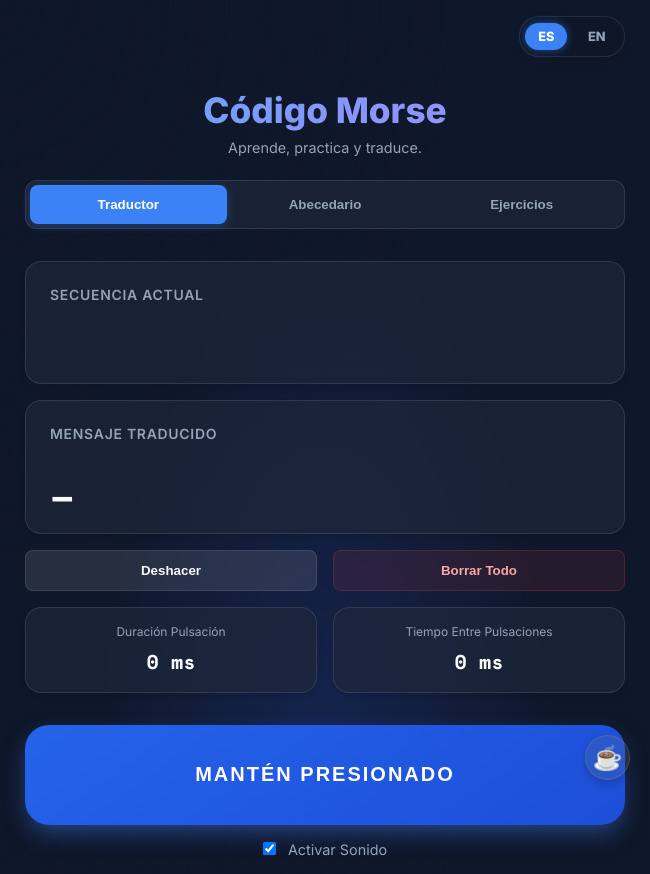
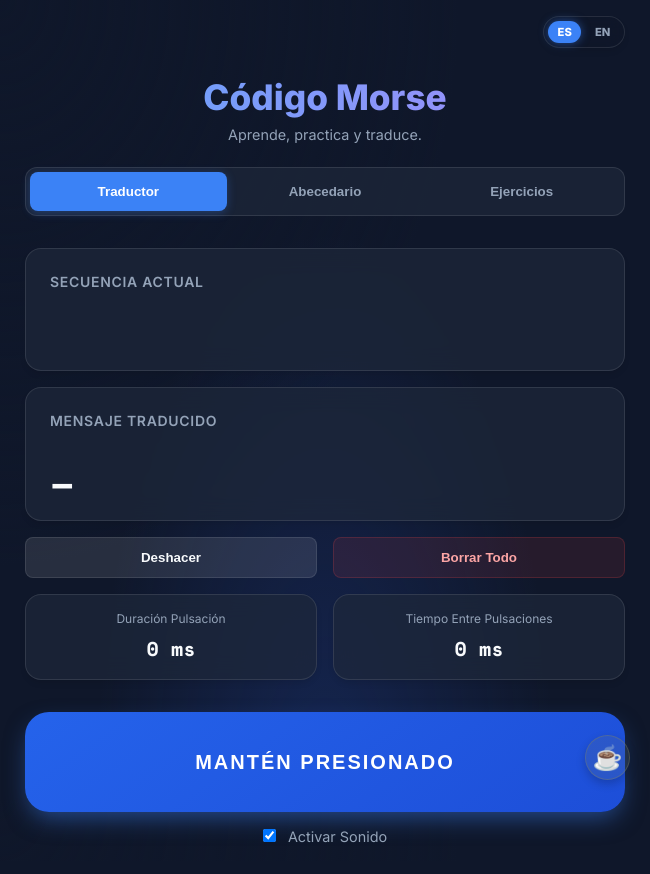
Before and after one commit to CristianM1987/MorseCodeEdu, an Electron app: page index.html in a window 650 px wide. Drawn offline with nearby package versions, Linux system fonts and the light colour scheme.

Commit message:
style: Hacer el toggle de idioma mas pequeno y evitar cache

```diff
--- a/index.html
+++ b/index.html
@@ -4,7 +4,7 @@
     <meta charset="UTF-8">
     <meta name="viewport" content="width=device-width, initial-scale=1.0">
     <title>Traductor de Código Morse</title>
-    <link rel="stylesheet" href="style.css">
+    <link rel="stylesheet" href="style.css?v=2">
     <link href="https://fonts.googleapis.com/css2?family=Inter:wght@400;600;800&family=Space+Mono:wght@400;700&display=swap" rel="stylesheet">
 </head>
 <body>
--- a/style.css
+++ b/style.css
@@ -436,14 +436,14 @@ main {
 .lang-toggle {
     display: flex;
     justify-content: flex-end;
-    gap: 0.5rem;
+    gap: 0.25rem;
     margin-left: auto;
-    margin-bottom: 0.5rem;
+    margin-bottom: 0.25rem;
     width: max-content;
     background: rgba(15, 23, 42, 0.4);
     backdrop-filter: blur(8px);
     -webkit-backdrop-filter: blur(8px);
-    padding: 0.35rem;
+    padding: 0.25rem;
     border-radius: 20px;
     border: 1px solid var(--glass-border);
     z-index: 10;
@@ -454,9 +454,9 @@ main {
     background: transparent;
     border: none;
     color: var(--text-secondary);
-    font-size: 0.8rem;
+    font-size: 0.7rem;
     font-weight: 700;
-    padding: 0.4rem 0.8rem;
+    padding: 0.25rem 0.6rem;
     border-radius: 15px;
     cursor: pointer;
     transition: all 0.3s ease;
--- a/www/style.css
+++ b/www/style.css
@@ -436,14 +436,14 @@ main {
 .lang-toggle {
     display: flex;
     justify-content: flex-end;
-    gap: 0.5rem;
+    gap: 0.25rem;
     margin-left: auto;
-    margin-bottom: 0.5rem;
+    margin-bottom: 0.25rem;
     width: max-content;
     background: rgba(15, 23, 42, 0.4);
     backdrop-filter: blur(8px);
     -webkit-backdrop-filter: blur(8px);
-    padding: 0.35rem;
+    padding: 0.25rem;
     border-radius: 20px;
     border: 1px solid var(--glass-border);
     z-index: 10;
@@ -454,9 +454,9 @@ main {
     background: transparent;
     border: none;
     color: var(--text-secondary);
-    font-size: 0.8rem;
+    font-size: 0.7rem;
     font-weight: 700;
-    padding: 0.4rem 0.8rem;
+    padding: 0.25rem 0.6rem;
     border-radius: 15px;
     cursor: pointer;
     transition: all 0.3s ease;
```
Also changed, not shown: www/index.html (+1 -1 lines).
